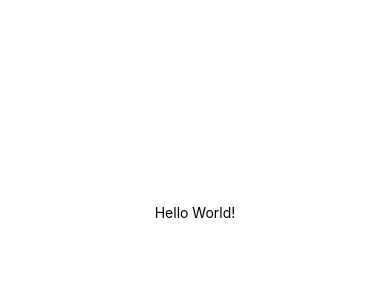
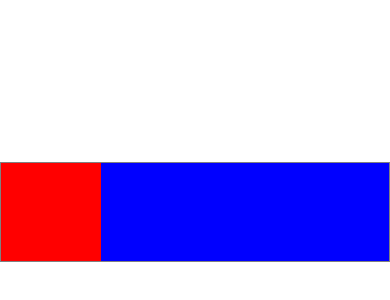
Before and after one commit to ryota-saito-0309/ReactNativeLearning, a React Native app: screen / in a window 390 px wide. Shown: the part 210-510 px from the top of the page. Built offline with nearby package versions, Linux system fonts and the light colour scheme.

Commit message:
基本レイアウトの作成

```diff
--- a/App.js
+++ b/App.js
@@ -1,14 +1,7 @@
 import React from 'react';
 import { StyleSheet, Text, View } from 'react-native';
 
-export default function App() {
-  return (
-    <View style={styles.container}>
-      <Text>Hello World!</Text>
-    </View>
-  );
-}
-
+// Styleは上に記述する流派と下に書く流派がある。
 const styles = StyleSheet.create({
   container: {
     flex: 1,
@@ -16,4 +9,30 @@ const styles = StyleSheet.create({
     alignItems: 'center',
     justifyContent: 'center',
   },
+  itemContainer: {
+    height: 100,
+    width: '100%',
+    borderColor: 'gray',
+    borderWidth: 1,
+    flexDirection: 'row', //rowが横並び colunmが縦並び
+  },
+  leftContainer: {
+    backgroundColor: 'red',
+    width: 100,
+  },
+  rightContainer: {
+    backgroundColor: 'blue',
+    flex: 1, //余ったエリアを全て使って描画を行う
+  },
 });
+
+export default function App() {
+  return (
+    <View style={styles.container}>
+      <View style={styles.itemContainer}>
+        <View style={styles.leftContainer} />
+        <View style={styles.rightContainer} />
+      </View>
+    </View>
+  );
+}
```
